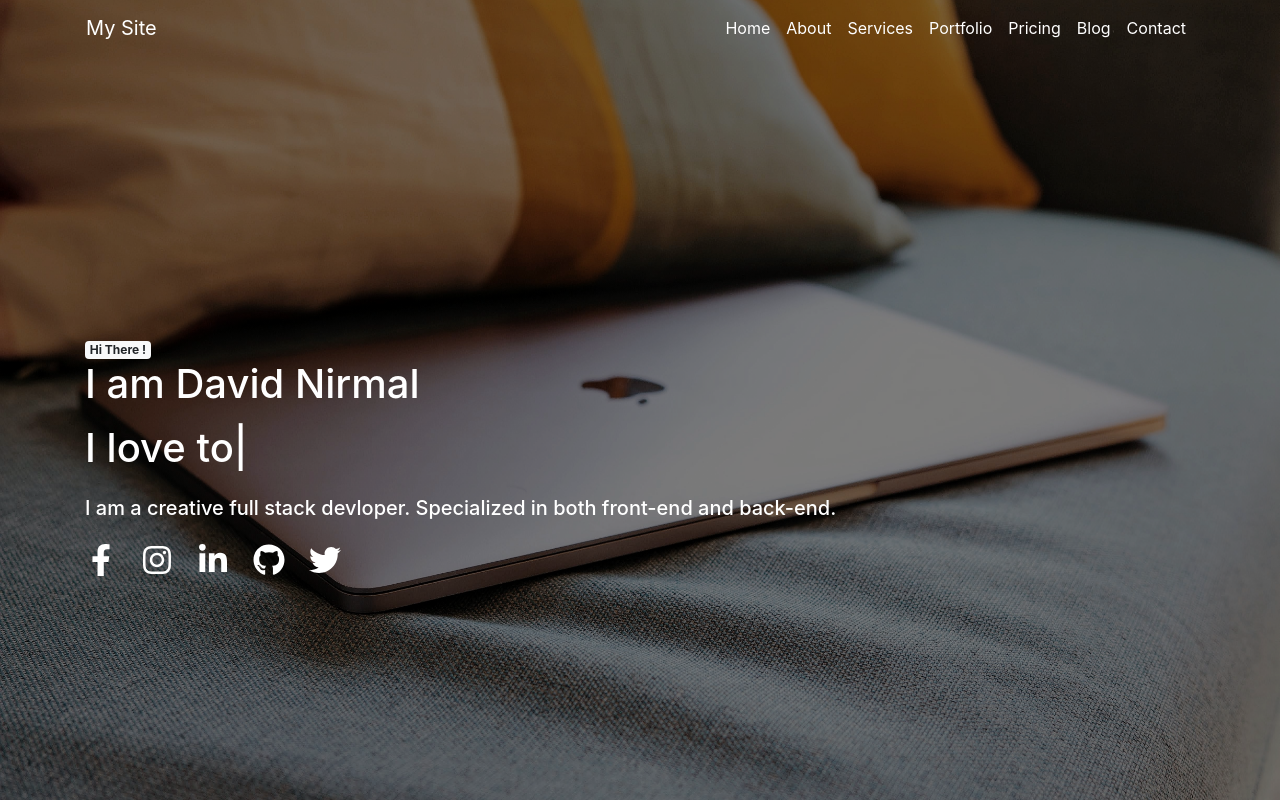
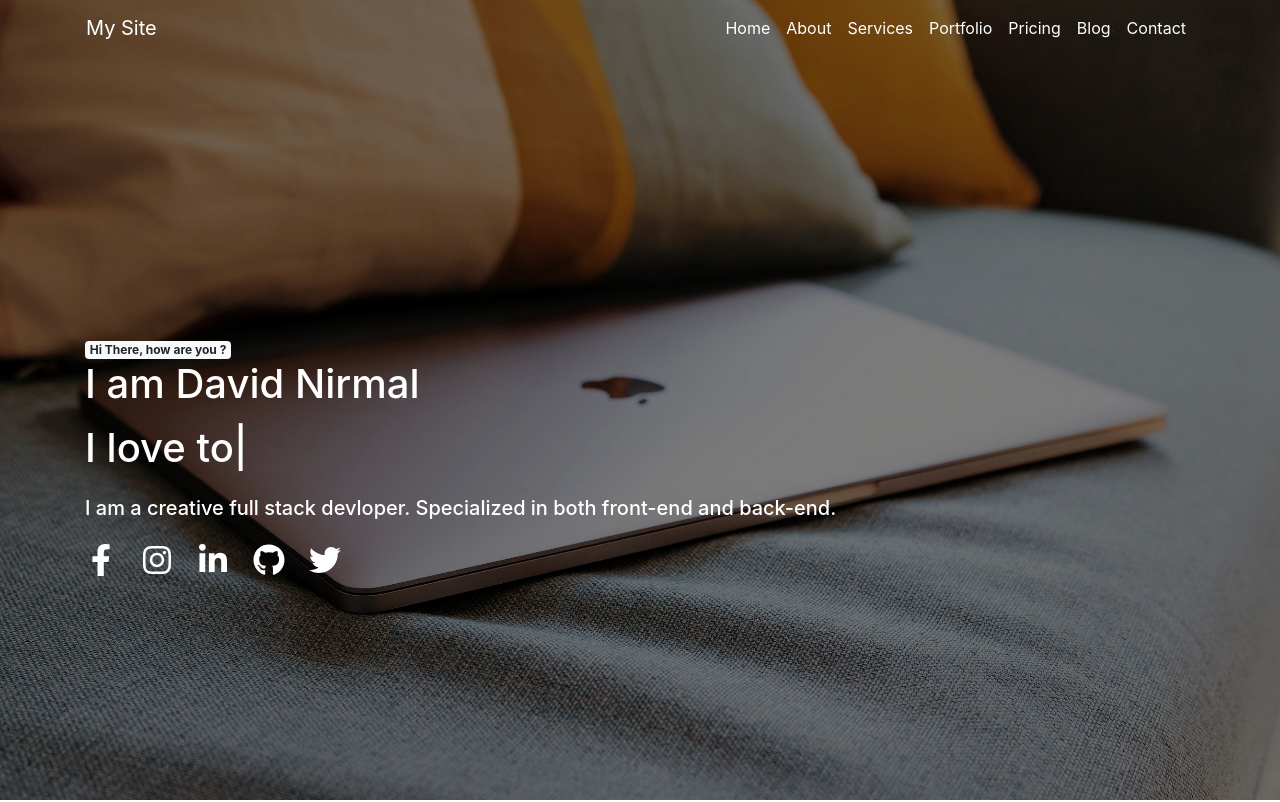
Before and after one commit to davidn07/portfolio, a React (Create React App) app: page / in a window 1280 px wide. Shown: the top 802 px of the page. Built offline with nearby package versions, Linux system fonts and the light colour scheme.

Commit message:
testing commit

```diff
--- a/src/components/Main/index.js
+++ b/src/components/Main/index.js
@@ -20,7 +20,7 @@ const Index = () => {
       style={{ height: "100%" }}
     >
       <div>
-        <Badge variant="light">Hi There !</Badge>
+        <Badge variant="light">Hi There, how are you ?</Badge>
       </div>
       <div>
         <h1 className="text-white">I am David Nirmal</h1>
```
